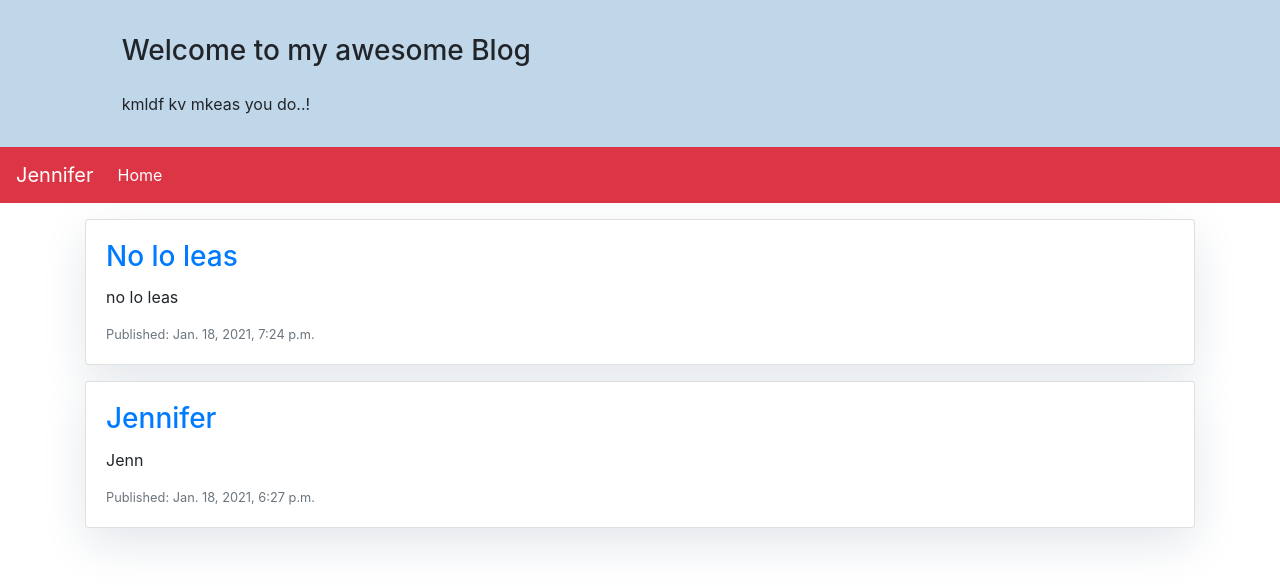
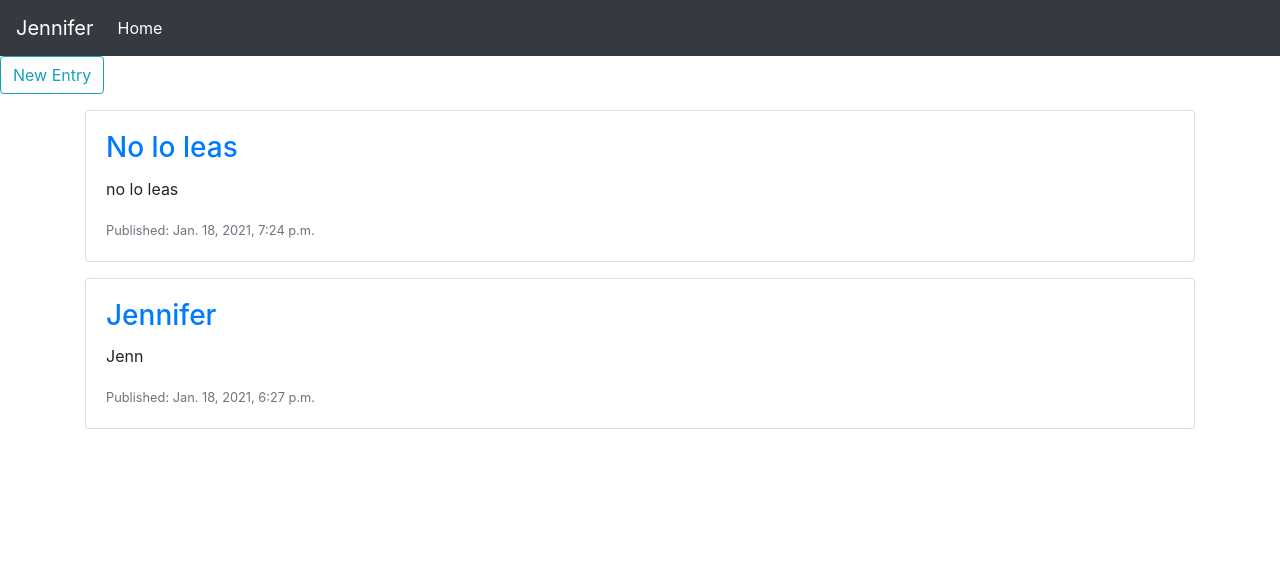
Before and after one commit to jenn22Bee/Blog, a Django app: page / in a window 1280 px wide. Shown: the top 586 px of the page. Run offline with Django 3.2, Linux system fonts and the light colour scheme; data comes from the database, SQL or seed files in the repository; some libraries are stand-ins or nearby versions.

Commit message:
Update 2

```diff
--- a/MyBlog/settings.py
+++ b/MyBlog/settings.py
@@ -38,7 +38,7 @@ INSTALLED_APPS = [
     'django.contrib.sessions',
     'django.contrib.messages',
     'django.contrib.staticfiles',
-    'home'
+    'home',
 ]
 
 MIDDLEWARE = [
--- a/home/urls.py
+++ b/home/urls.py
@@ -1,7 +1,11 @@
-from . import views
 from django.urls import path
 
+from . import views
+
 urlpatterns = [
+    path('addPost/', views.AddView.as_view(), name='addPost'),
+    path('jennPage/', views.JennPageView.as_view(), name='jennPage'),
     path('', views.HomeView.as_view(), name='home'),
     path('<slug:slug>/', views.ReadArticle.as_view(), name='read_article'),
+
 ]
--- a/home/views.py
+++ b/home/views.py
@@ -1,5 +1,6 @@
-from django.db import models
 from django.views import generic
+from django.views.generic import TemplateView
+
 from .models import BlogPost
 
 # Create your views here.
@@ -16,6 +17,15 @@ class HomeView(generic.ListView):
     template_name = 'home.html'
 
 
+class JennPageView(TemplateView):
+    template_name = 'jennPage.html'
+
+
+class AddView(TemplateView):
+    # model = BlogPost
+    template_name = 'addPost.html'
+
+
 '''def read_article(request, slug):
     obj = get_object_or_404(BlogPost, slug=slug)
     template_name = 'read_article.html'
--- a/templates/base.html
+++ b/templates/base.html
@@ -1,43 +1,3 @@
-{% block content %}
-<style>
-    body {
-        font-family: "Roboto", sans-serif;
-        font-size: 18px;
-        background-color: #c0d7ea;
-    }
-
-    .head_text {
-        color: White;
-    }
-
-    .card {
-        box-shadow: 0 16px 48px #E3E7EB;
-    }
-    .masthead {
-            background: #c0d7ea;
-            height: auto;
-            padding-bottom: 15px;
-            box-shadow: 0 16px 48px #E3E7EB;
-            padding-top: 10px;
-    }
-</style>
-
-<header class="masthead">
-    <div class="overlay"></div>
-
-
-            <div class=" col-md-10 col-md-10 mx-auto">
-                <div class="site-heading">
-                    <h3 class=" site-heading my-4 mt-3 text-black"> Welcome to my awesome Blog </h3>
-                    <p class="text">kmldf kv mkeas you do..! &nbsp
-                    </p>
-                </div>
-            </div>
-        </div>
-
-</header>
-{%endblock%}
-
 <!doctype html>
 <html lang="en">
   <head>
@@ -47,12 +7,16 @@
 
     <!-- Bootstrap CSS -->
     <link rel="stylesheet" href="https://stackpath.bootstrapcdn.com/bootstrap/4.4.1/css/bootstrap.min.css" integrity="sha384-Vkoo8x4CGsO3+Hhxv8T/Q5PaXtkKtu6ug5TOeNV6gBiFeWPGFN9MuhOf23Q9Ifjh" crossorigin="anonymous">
+      <script src="https://code.jquery.com/jquery-3.4.1.slim.min.js" integrity="sha384-J6qa4849blE2+poT4WnyKhv5vZF5SrPo0iEjwBvKU7imGFAV0wwj1yYfoRSJoZ+n" crossorigin="anonymous"></script>
+    <script src="https://cdn.jsdelivr.net/npm/popper.js@1.16.0/dist/umd/popper.min.js" integrity="sha384-Q6E9RHvbIyZFJoft+2mJbHaEWldlvI9IOYy5n3zV9zzTtmI3UksdQRVvoxMfooAo" crossorigin="anonymous"></script>
+    <script src="https://stackpath.bootstrapcdn.com/bootstrap/4.4.1/js/bootstrap.min.js" integrity="sha384-wfSDF2E50Y2D1uUdj0O3uMBJnjuUD4Ih7YwaYd1iqfktj0Uod8GCExl3Og8ifwB6" crossorigin="anonymous"></script>
 
     <title>My_Blog | {% block tab_content %}Replace{% endblock %}</title>
   </head>
+
   <body>
-    <nav class="navbar sticky-top navbar-expand-lg navbar-dark bg-danger">
-      <a class="navbar-brand" href="/">
+    <nav class="navbar sticky-top navbar-expand-lg navbar-dark bg-dark">
+      <a class="navbar-brand" href="/jennPage">
         Jennifer
       </a>
       <button class="navbar-toggler" type="button" data-toggle="collapse" data-target="#navbarSupportedContent" aria-controls="navbarSupportedContent" aria-expanded="false" aria-label="Toggle navigation">
@@ -75,8 +39,6 @@
       {% block page_content %}
 
       {% endblock %}
-    <script src="https://code.jquery.com/jquery-3.4.1.slim.min.js" integrity="sha384-J6qa4849blE2+poT4WnyKhv5vZF5SrPo0iEjwBvKU7imGFAV0wwj1yYfoRSJoZ+n" crossorigin="anonymous"></script>
-    <script src="https://cdn.jsdelivr.net/npm/popper.js@1.16.0/dist/umd/popper.min.js" integrity="sha384-Q6E9RHvbIyZFJoft+2mJbHaEWldlvI9IOYy5n3zV9zzTtmI3UksdQRVvoxMfooAo" crossorigin="anonymous"></script>
-    <script src="https://stackpath.bootstrapcdn.com/bootstrap/4.4.1/js/bootstrap.min.js" integrity="sha384-wfSDF2E50Y2D1uUdj0O3uMBJnjuUD4Ih7YwaYd1iqfktj0Uod8GCExl3Og8ifwB6" crossorigin="anonymous"></script>
+
   </body>
 </html>
--- a/templates/home.html
+++ b/templates/home.html
@@ -3,8 +3,9 @@
     Home
 {% endblock %}
 {% block page_content %}
-
-    {% for object in object_list %}
+<a class="btn btn-outline-info" href="/addPost">New Entry</a>
+<!--<button type="button" class="btn btn-outline-info">New Entry</button> -->
+{% for object in object_list %}
         <!-- Blog Entries Column -->
         <div class="container">
             <div class="mt-3">
@@ -17,6 +18,7 @@
                 </div>
             </div>
         </div>
+
     {% empty %}
         <p>Sorry, no articles have been written yet.</p>
     {% endfor %}
```
Also changed, not shown: home/apps.py (+8 -0 lines), templates/jennPage.html (added, +12 -0 lines), README.md.
